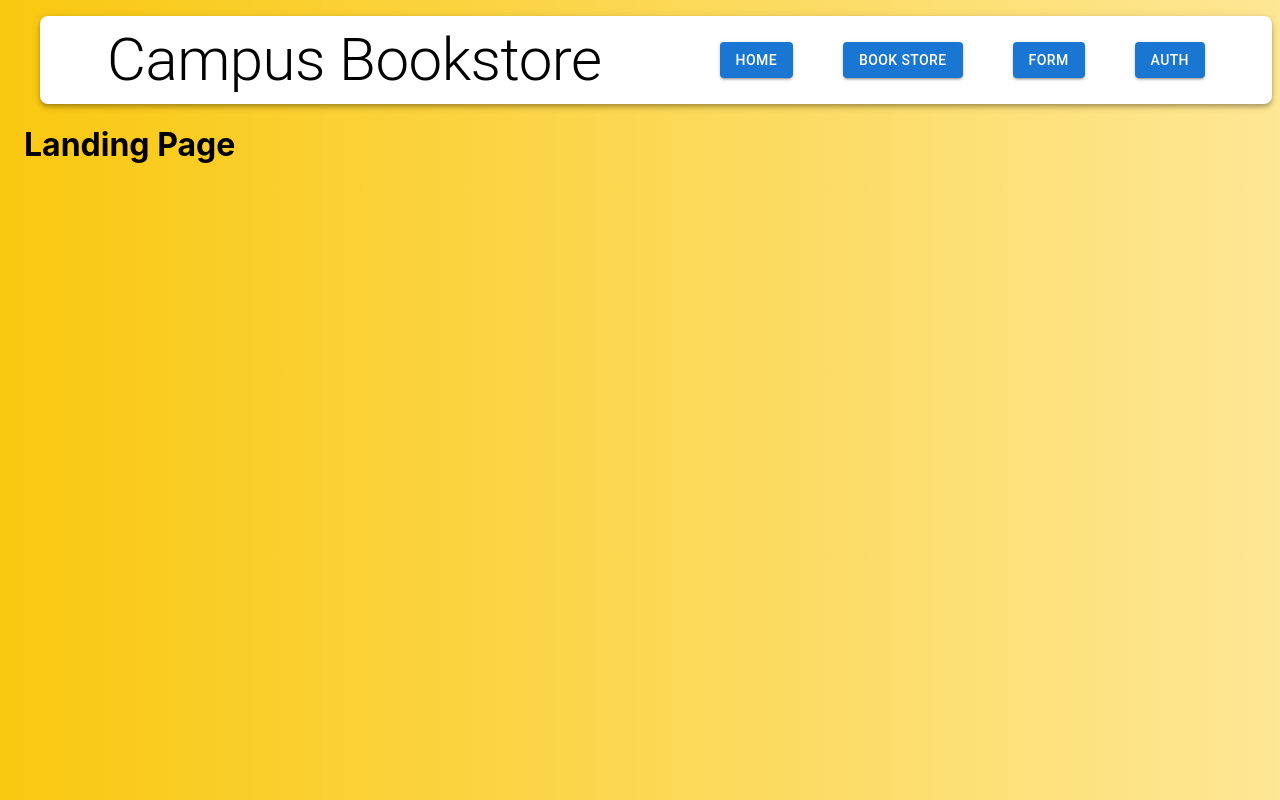
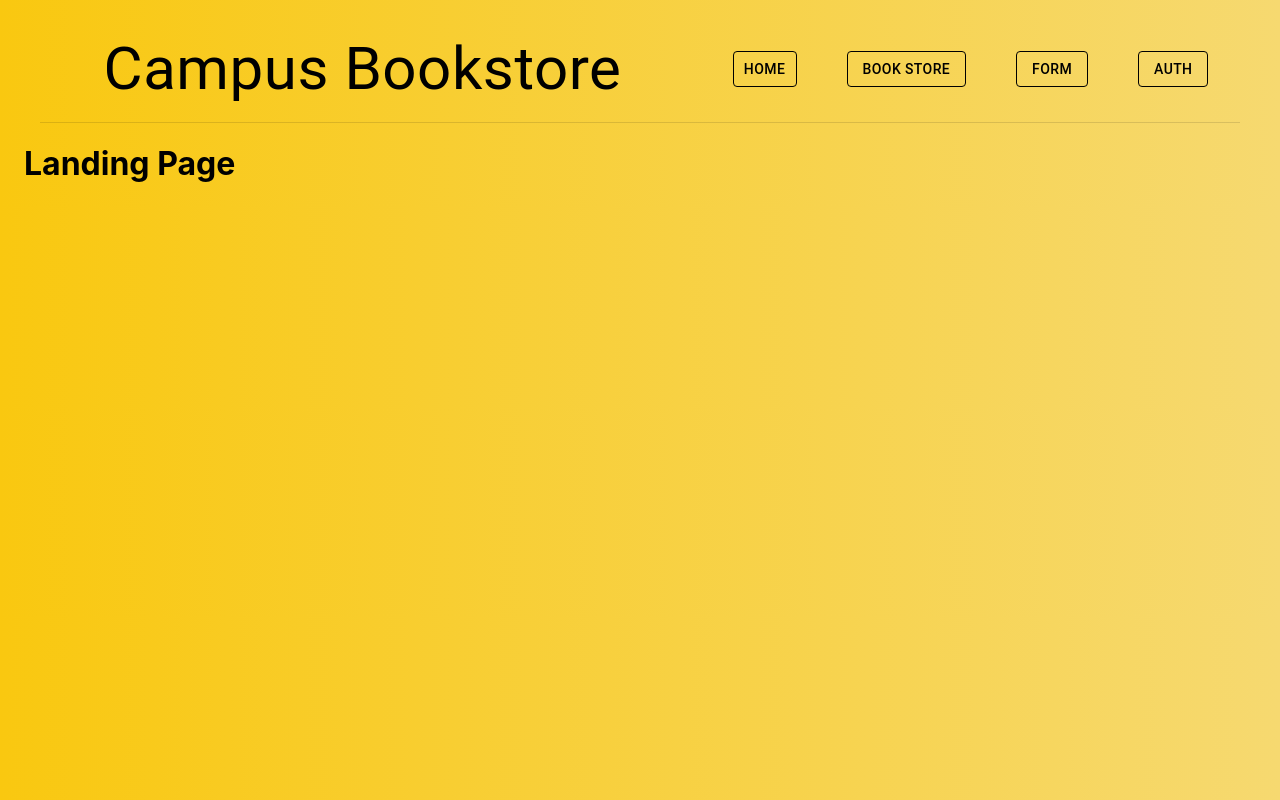
Before and after one commit to Sagarpatil1206/campus_bookstore, a React (Create React App) app in the folder books_resale/: page / in a window 1280 px wide. Built offline with nearby package versions, Linux system fonts and the light colour scheme.

Commit message:
changes in bgcolor,navbar

```diff
--- a/books_resale/src/App.css
+++ b/books_resale/src/App.css
@@ -1,5 +1,12 @@
-.App {
+/* .App {
   text-align: center;
+} */
+
+body{
+  /* background-image: url('file:///C:/Users/dell/Desktop/books_resale/books_resale/src/images/website_bg.png'); */
+  background: linear-gradient(to right, #F9C810, #f6d970) ;
+  background-size: cover;
+  /* background-repeat: no-repeat;  */
 }
 
 .App-logo {
--- a/books_resale/src/components/LandingPage/LandingPage.css
+++ b/books_resale/src/components/LandingPage/LandingPage.css
@@ -1,3 +1,5 @@
-body{
-  background-image: url('file:///C:/Users/dell/Downloads/bg_image(1).png');
-}
+/* .lPage{
+  background-size: 100%;
+  min-height: 100%;
+  background-image: url('file:///C:/Users/dell/Desktop/books_resale/books_resale/src/images/website_bg.png');
+} */
--- a/books_resale/src/components/LandingPage/LandingPage.js
+++ b/books_resale/src/components/LandingPage/LandingPage.js
@@ -1,4 +1,5 @@
 import React from 'react';
+import './LandingPage.css'
 
 const LandingPage = () => {
   return (
--- /dev/null
+++ b/books_resale/src/components/Navbar/Navbar.css
@@ -0,0 +1,7 @@
+.css-1dj7jpf-MuiPaper-root-MuiAppBar-root{
+  background-color: (0,0,0,0.0);
+}
+
+.MuiButton-outlined {
+  border-color: black !important;
+  }
--- a/books_resale/src/components/Navbar/Navbar.js
+++ b/books_resale/src/components/Navbar/Navbar.js
@@ -1,19 +1,23 @@
-import { AppBar, Button, Typography } from '@mui/material';
+import { AppBar, Button, Divider, Typography } from '@mui/material';
 import React from 'react';
 import { useNavigate } from 'react-router-dom';
+import './Navbar.css'
 
 const Navbar = () => {
   const navigate = useNavigate();
   return (
-    <AppBar position="static" color='inherit' sx={{m:2, borderRadius:2 ,p:1}} style={{display:'flex',flexDirection:'row',justifyContent:'space-around'}} >
-      <Typography variant='h2' align='center'>Campus Bookstore</Typography>
+    <div>
+    <AppBar elevation={0} position="static" color='inherit' sx={{m:2,mb:0, borderRadius:2 ,p:1}} style={{display:'flex',flexDirection:'row',justifyContent:'space-around',backgroundColor:'rgba(0,0,0,0.0)'}}>
+      <Typography sx={{fontSize:'60px'}} align='center'>Campus Bookstore</Typography>
       <div style={{display:'flex',flexDirection:'row',justifyContent:'flex-end',gap:50,height:'100%',margin:'auto 0px'}}>
-      <Button color='primary' variant='contained' onClick={()=>{navigate('/')}}> Home</Button>
-      <Button color='primary' variant='contained' onClick={()=>{navigate('/books')}}> Book Store</Button>
-      <Button color='primary' variant='contained' onClick={()=>{navigate('/form')}}> Form</Button>
-      <Button color='primary' variant='contained' onClick={()=>{navigate('/auth')}}> Auth</Button>
+        <Button  sx={{color:'black',px:1}} variant='outlined' onClick={()=>{navigate('/')}}> Home</Button>
+        <Button  sx={{color:'black'}} variant='outlined' onClick={()=>{navigate('/books')}}> Book Store</Button>
+        <Button  sx={{color:'black'}} variant='outlined' onClick={()=>{navigate('/form')}}> Form</Button>
+        <Button  sx={{color:'black'}} variant='outlined' onClick={()=>{navigate('/auth')}}> Auth</Button>
       </div>
     </AppBar>
+    <Divider variant='middle' sx={{color:'black',borderBottomWidth:'1.75px'}}/>
+    </div>
   );
 };
 
--- a/books_resale/src/components/Posts/Post/Post.js
+++ b/books_resale/src/components/Posts/Post/Post.js
@@ -1,33 +1,101 @@
-import React from 'react';
-import {Button, Card, CardActions, CardContent, CardMedia, Paper, Typography} from '@mui/material'
+import React, { useState } from 'react';
+import { Button, Card, CardActions, CardContent, CardMedia, IconButton, Paper, Typography } from '@mui/material';
+import BookmarkBorderIcon from '@mui/icons-material/BookmarkBorder';
+import Bookmark from '@mui/icons-material/Bookmark';
+import Divider from '@mui/material/Divider';
+import "./Post.css";
+import { fontWeight } from '@mui/system';
 
-const Post = ({post}) => {
+// import ToggleButton from '@material-ui/lab/ToggleButton';
+
+// const semest = ({ post }) => {
+//   let semester;
+//   if (post.year === "FE") {
+//     if (post.sem === "even") {
+//       semester = "2";
+//     } else {
+//       semester = "1";
+//     }
+//   } else if (post.year === "SE") {
+//     if (post.sem === "even") {
+//       semester = "4";
+//     } else {
+//       semester = "3";
+//     }
+//   } else if (post.year === "TE") {
+//     if (post.sem === "even") {
+//       semester = "6";
+//     } else {
+//       semester = "5";
+//     }
+//   } else if (post.year === "BE") {
+//     if (post.sem === "even") {
+//       semester = "8";
+//     } else {
+//       semester = "7";
+//     }
+//   }
+//   console.log("semester: " + semester);
+// }
+
+// let semester = semest();
+
+// function toggleSave() {
+
+// const toggle = () => {
+//   setState(!state);
+// }
+// return {
+//  < div className = "toggleSave" >
+//   <button onClick={toggle} >{state ? <BookmarkBorderIcon /> : <BookmarkBorderIcon />} </button>
+//  </div >
+
+// }
+// }
+const Post = ({ post }) => {
+  const [isSaved, setIsSaved] = useState(false);
+  console.log(post);
   return (
+
     // <Paper elevation={2} sx={{borderRadius:1,p:1.5}}>
-      <Card sx={{ maxWidth: 345 ,padding:3}}>
+    <Card sx={{ maxWidth: 345, padding: 3, backgroundColor: '#FFE996', borderRadius: 5 }}>
+
       <CardMedia
         component="img"
-        alt="green iguana"
+        alt="BookSet Image"
         height="300"
         width="auto"
-        image={post.books_stack}
+        image={post.books_stack} sx={{ borderRadius: 5 }}
       />
+      <IconButton onClick={() => { setIsSaved(!isSaved) }} sx={{ marginLeft: 34 }} >{
+        isSaved ? <Bookmark sx={{ fontSize: 35 }} /> :
+          <BookmarkBorderIcon sx={{ fontSize: 35 }} />
+      }
+      </IconButton>
       <CardContent>
-        <Typography gutterBottom variant="h5" component="div">
-          {post.year + " " + post.semester}
+        <Typography gutterBottom variant="h5" component="div" sx={{ fontFamily: 'Merriweather', fontWeight: 'bold' }}>
+          {post.year + " " + post.branch + " " + post.semester.toUpperCase() + " SEM "}
         </Typography>
-        <Typography variant="body2" color="text.secondary">
-          Lizards are a widespread group of squamate reptiles, with over 6,000
-          species, ranging across all continents except Antarctica
+        <Typography variant="body2" color="black" sx={{ fontFamily: 'Merriweather', fontWeight: 'bold' }}>
+          Subjects: OS, OOP, DSA, DBMS, CN
         </Typography>
       </CardContent>
-      <CardActions>
+      <Divider />
+      <CardContent sx={{ textAlign: 'left', fontWeight: 'bold' }}>
+        <Typography sx={{ fontFamily: 'Merriweather', fontWeight: 'bold' }}>Price: ₹800 <Button variant='contained' sx={{ backgroundColor: '#F9C810', color: 'black', marginLeft: 7, fontWeight: 'bold' }}>View Details</Button></Typography>
+
+
+      </CardContent>
+      {/* <CardActions>
         <Button size="small">Share</Button>
         <Button size="small">Learn More</Button>
-      </CardActions>
-    </Card>
+      </CardActions> */}
+    </Card >
     // </Paper>
   );
 };
 
 export default Post;
+
+// fontFamily: 'Merriweather'
+// text.secondary
--- /dev/null
+++ b/books_resale/src/components/Posts/Posts.css
@@ -0,0 +1,8 @@
+/* .postsPage {
+  background-image: linear-gradient(to right, #F9C810, #f6d970);
+}
+
+
+/* dark yellow: #F9C810
+  light-yellow: #FFE996 (card body vala);
+  light-yellow:#FEE795 (background vala) */
--- a/books_resale/src/components/Posts/Posts.js
+++ b/books_resale/src/components/Posts/Posts.js
@@ -2,21 +2,22 @@ import { Grid } from '@mui/material';
 import React from 'react';
 import { useSelector } from 'react-redux';
 import Post from './Post/Post';
+import './Posts.css'
 
 const Posts = () => {
   const posts = useSelector((state)=>state.posts);
   console.log("In post section");
   console.log(posts);
   return (
-    <>
-      <Grid container spacing={3}>
+    <div className='postsPage'>
+      <Grid container spacing={3} marginTop='10px'>
         {posts.map((post)=>(
           <Grid item sm={4} key={post._id} >
             <Post post={post}/>
           </Grid>
         ))}
       </Grid>
-    </>
+    </div>
   );
 };
 
--- a/books_resale/src/index.css
+++ b/books_resale/src/index.css
@@ -6,10 +6,11 @@ body {
   -webkit-font-smoothing: antialiased;
   -moz-osx-font-smoothing: grayscale;
   /* background: #faf8f5; */
-  /* background-image: url('file:///C:/Users/dell/Downloads/website_bg%20(1).png'); */
-  background-image: linear-gradient(to right,#F9C810,#FEE795);
+  /* background-image: url('file:///C:/Users/dell/Desktop/books_resale/books_resale/src/images/website_bg.png'); */
+  /* background-image: linear-gradient(to right,#F9C810,#FEE795); */
+  background-image: linear-gradient(to right, #F9C810, #f6d970);
   background-size:100%;
-  /* background-repeat: no-repeat; */
+  /* background-repeat: no-repeat;  */
 }
 
 code {
```
Also changed, not shown: books_resale/src/components/Posts/Post/Post.css (added), books_resale/src/images/website_bg.png (added).
